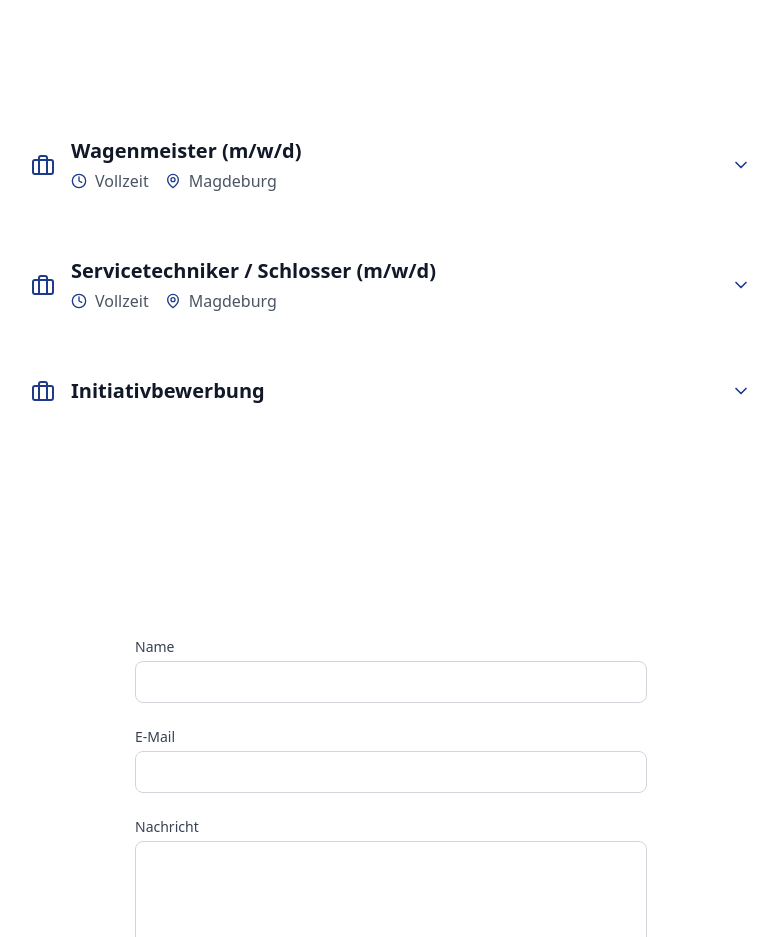
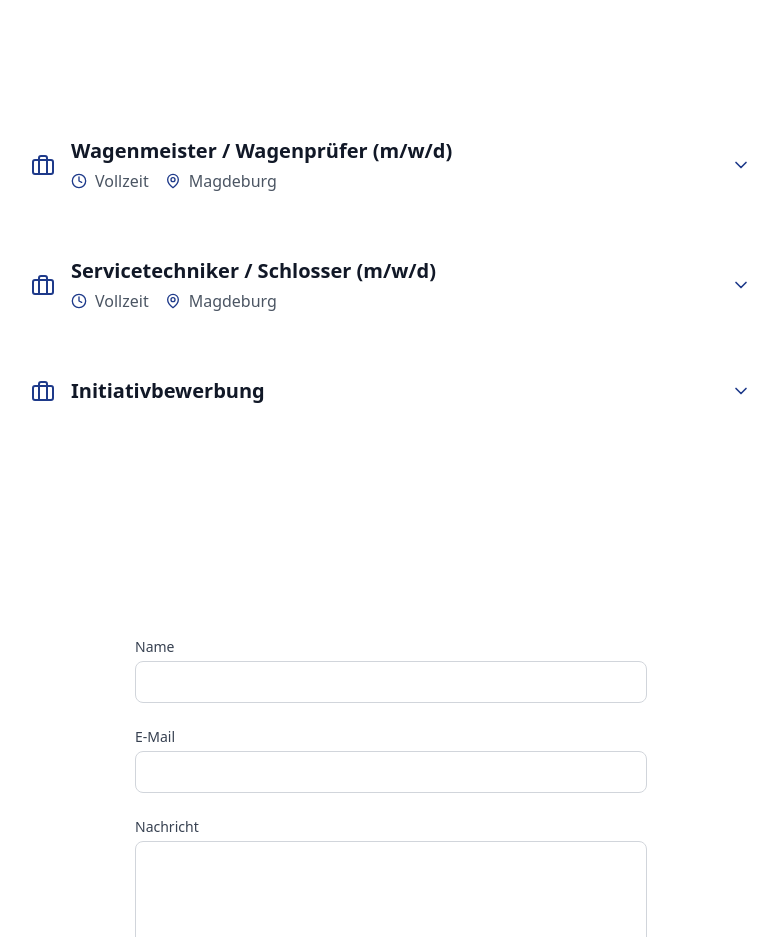
Before and after one commit to FE-Vini/FERR_, a React (Vite) app: page / in a window 1280 px wide. Shown: the part 2220-3157 px from the top of the page, without its empty margins (249-1027 px from the left). Built offline with nearby package versions, Linux system fonts and the light colour scheme.

Commit message:
Update job title

```diff
--- a/src/components/Jobs.tsx
+++ b/src/components/Jobs.tsx
@@ -9,7 +9,7 @@ const Jobs = () => {
   const jobs = [
     {
       id: 'wagenmeister',
-      title: 'Wagenmeister (m/w/d)',
+      title: 'Wagenmeister / Wagenprüfer (m/w/d)',
       type: 'Vollzeit',
       location: 'Magdeburg',
       requirements: [
```
